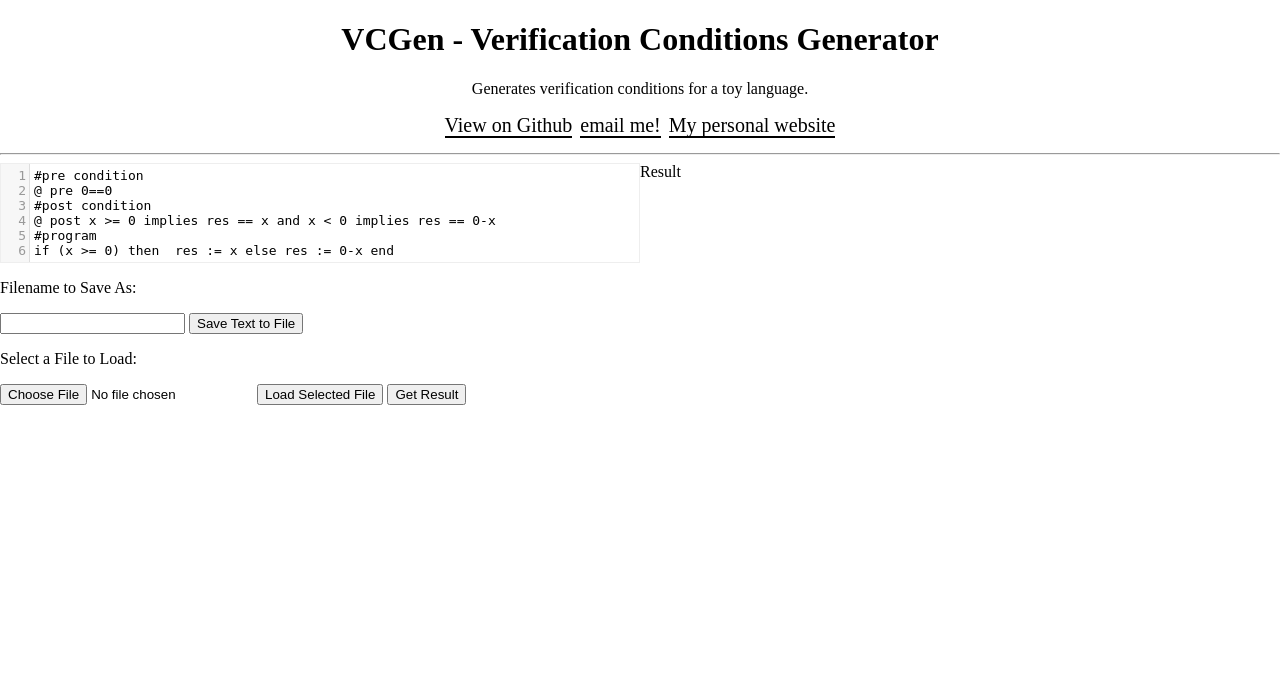
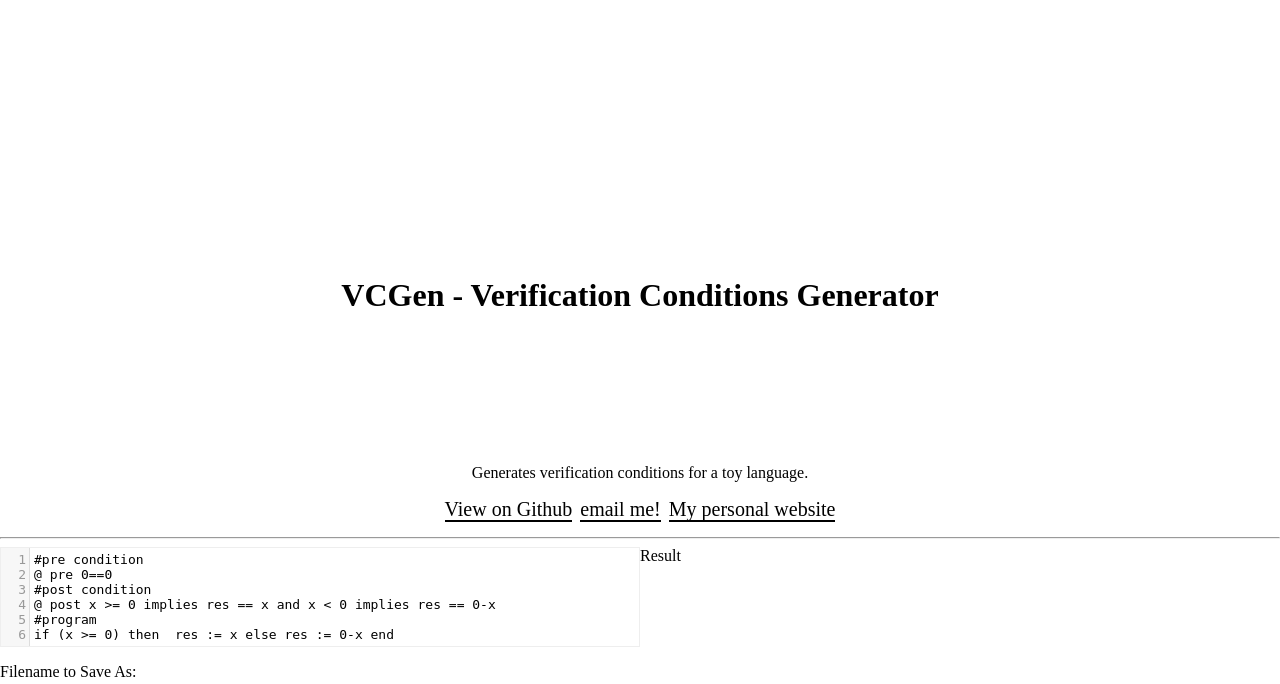
Before and after one commit to anaoaktree/vcgen, a Django app: page / in a window 1280 px wide. Shown: the top 684 px of the page. Run offline with Django 3.2, Linux system fonts and the light colour scheme; some libraries are stand-ins or nearby versions.

Commit message:
header style

```diff
--- a/textinterface/static/textinterface/css/style.css
+++ b/textinterface/static/textinterface/css/style.css
@@ -9,6 +9,12 @@ body, html { font-size: 100%; padding: 0; margin: 0; width: 100%; height: 100%}
 #header,nav{
 	width: 100%;
 	text-align: center;
+}
+
+#header h1{
+	padding-top: 20%;
+	padding-bottom: 10%;
+
 }
 
 section{
```
